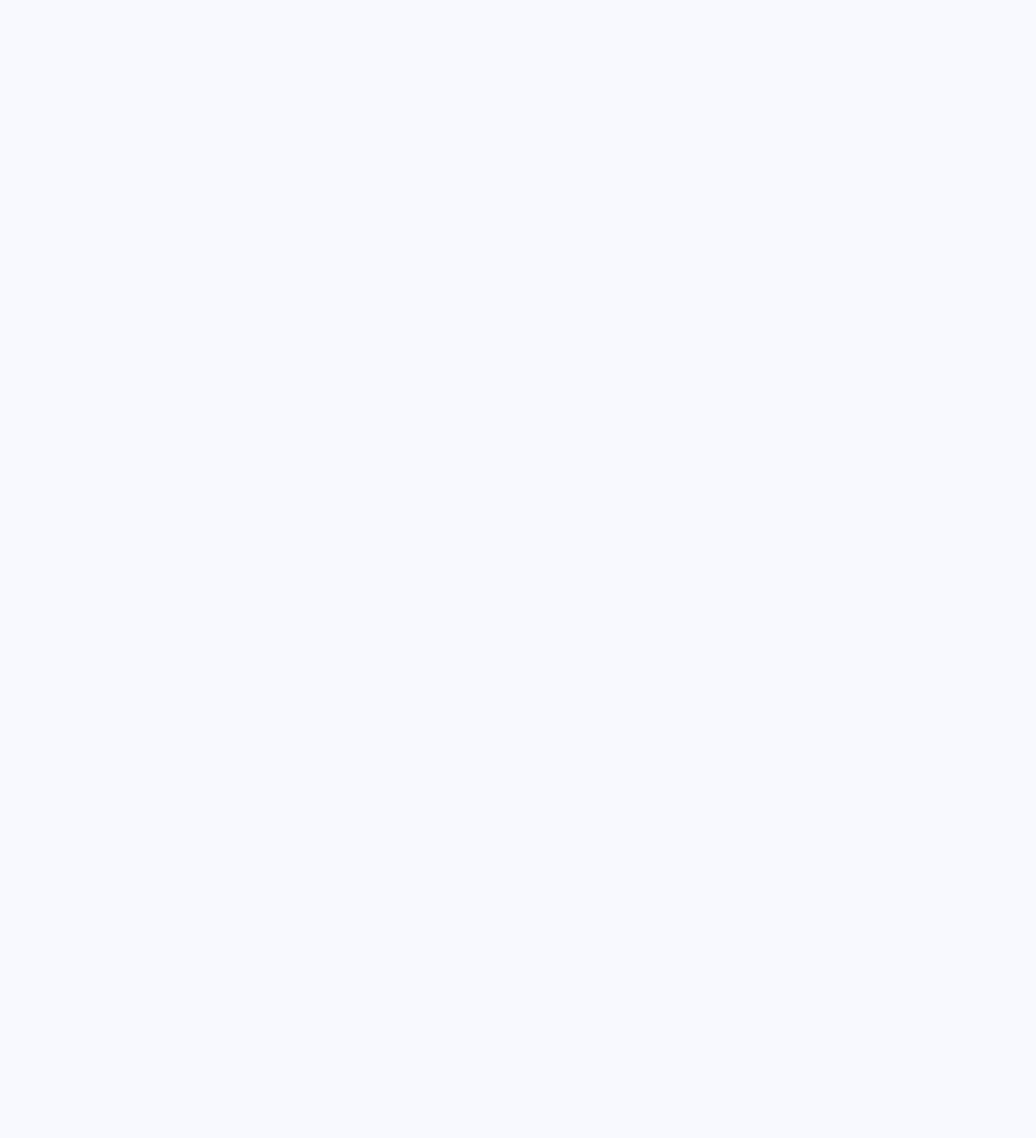
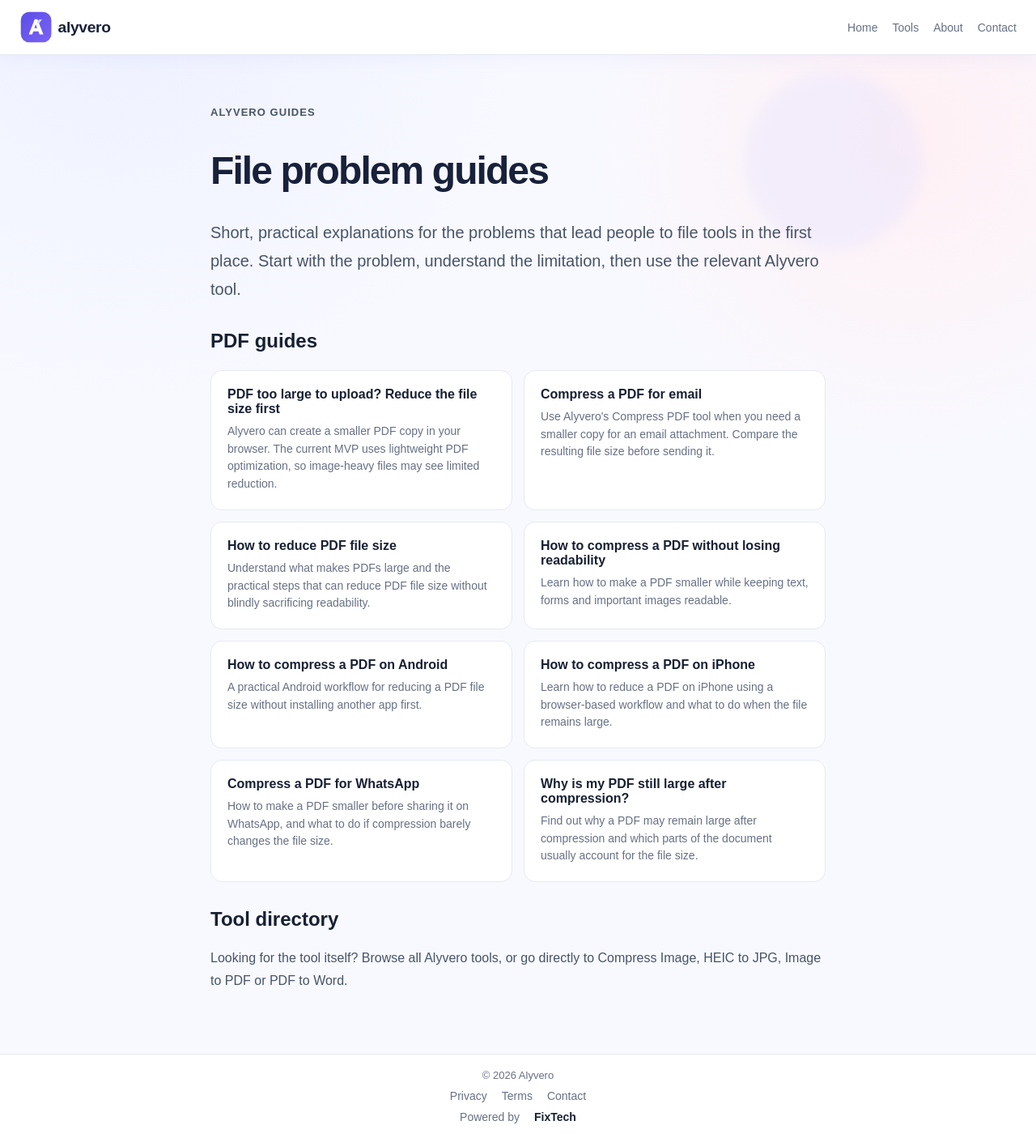
Before and after one commit to rindodi/alyvero, a Next.js app: page /guides in a window 1280 px wide. Before the commit this address had no page. Shown: the whole page at 81% size. Before the commit the page ends 800 px from the top, so only its background shows below. Built offline with nearby package versions, Linux system fonts and the light colour scheme.

Commit message:
feat: add file guides hub

```diff
--- /dev/null
+++ b/app/guides/page.tsx
@@ -0,0 +1,26 @@
+import type { Metadata } from "next";
+import Link from "next/link";
+import { pdfGuides } from "@/lib/compressPdfGuides";
+
+export const metadata: Metadata = {
+  title: "File Problem Guides",
+  description: "Practical Alyvero guides explaining common PDF and image file problems, limitations and workflows.",
+  alternates: { canonical: "/guides" },
+  openGraph: { title: "File Problem Guides | Alyvero", description: "Practical guides for solving common PDF and image file problems.", url: "https://www.alyvero.co.ke/guides", type: "website" },
+};
+
+export default function GuidesPage() {
+  return <div className="container content-page ecosystem-page">
+    <p className="eyebrow">Alyvero guides</p>
+    <h1>File problem guides</h1>
+    <p className="lead">Short, practical explanations for the problems that lead people to file tools in the first place. Start with the problem, understand the limitation, then use the relevant Alyvero tool.</p>
+    <section className="ecosystem-section">
+      <h2>PDF guides</h2>
+      <div className="guide-grid">{pdfGuides.map(guide => <Link className="guide-card" href={`/${guide.slug}`} key={guide.slug}><strong>{guide.title}</strong><span>{guide.description}</span></Link>)}</div>
+    </section>
+    <section className="ecosystem-section">
+      <h2>Tool directory</h2>
+      <p>Looking for the tool itself? Browse <Link href="/tools">all Alyvero tools</Link>, or go directly to <Link href="/compress-image">Compress Image</Link>, <Link href="/heic-to-jpg">HEIC to JPG</Link>, <Link href="/image-to-pdf">Image to PDF</Link> or <Link href="/pdf-to-word">PDF to Word</Link>.</p>
+    </section>
+  </div>;
+}
```
